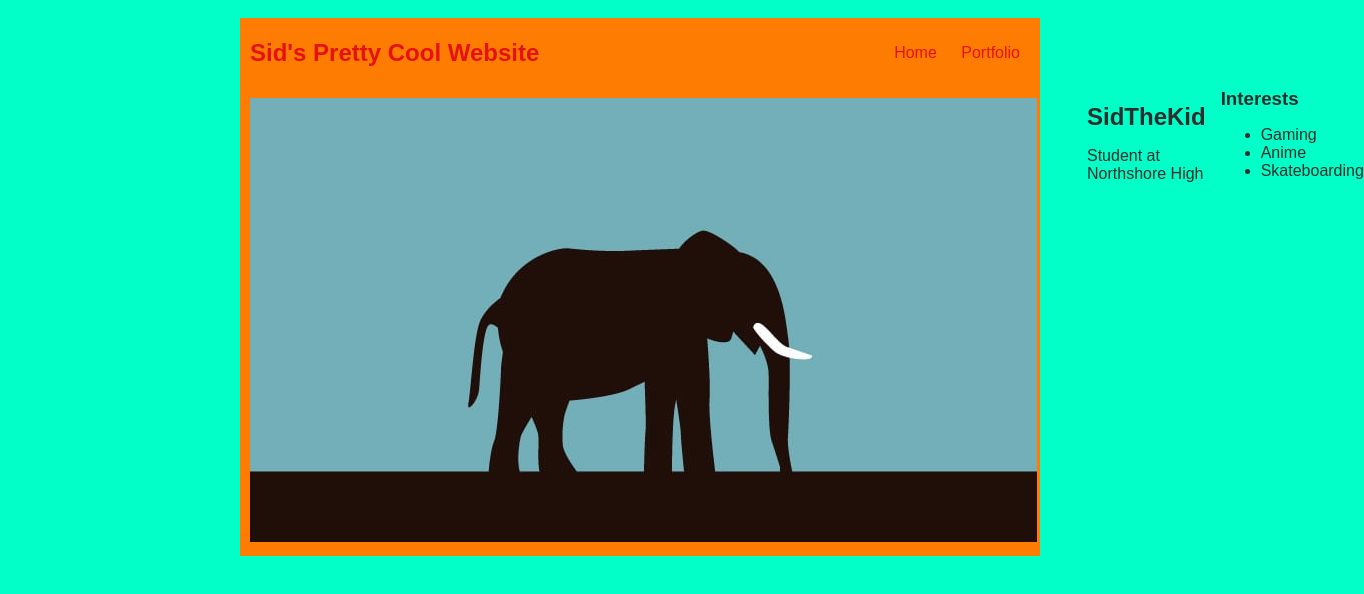
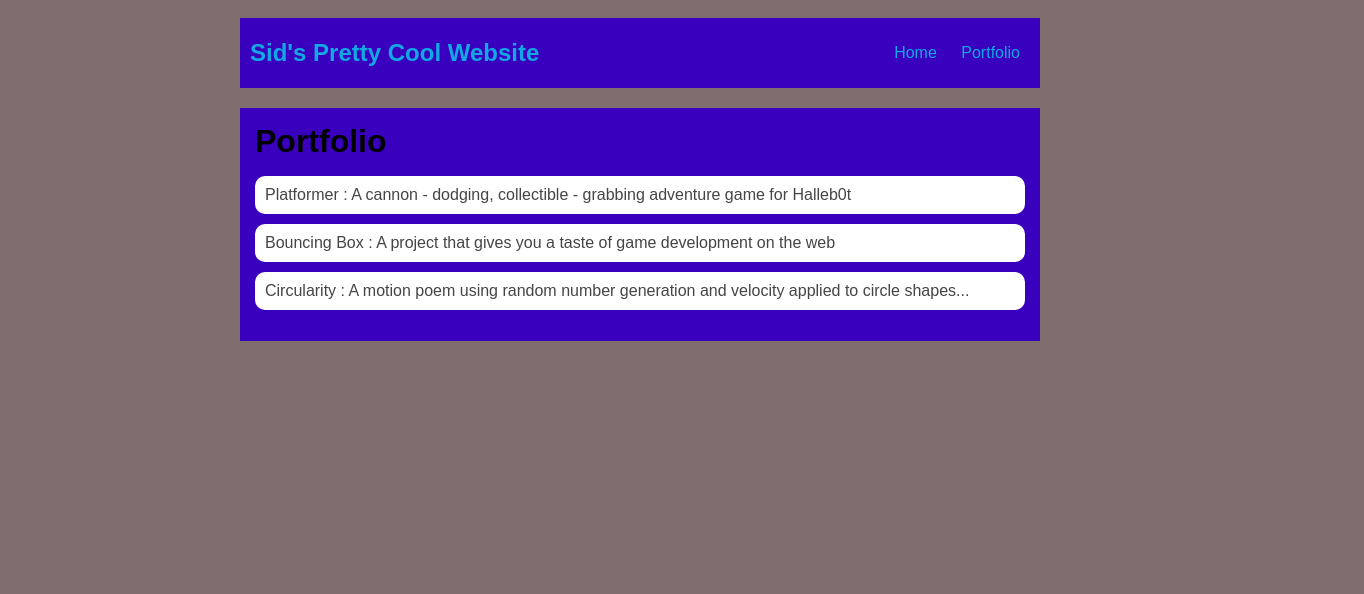
Before and after one commit to sidneymcmillan/sidneymcmillan.github.io, a plain HTML site: page portfolio.html in a window 1280 px wide. Shown: the whole page, 1364 px wide, since content can reach past the window. Drawn offline with Linux system fonts and the light colour scheme.

Commit message:
add portfolio.html file

```diff
--- a/Index.HTML
+++ b/portfolio.html
@@ -4,7 +4,7 @@
         <title>Sid's Amazing Website</title>
         <style>
             body {
-                background: rgb(2, 255, 200);
+                background: rgb(128, 110,110 );
                 color: rgb(45, 45, 45);
                 padding: 10px;
                 font-family: arial;
@@ -16,15 +16,16 @@
 
             /* navigation menu */
             nav {
-                background: rgb(255, 124, 2);
-                margin: bottom 20px;
+                background: rgb(57, 0, 190);
+                margin: 0 auto;
+                margin-bottom: 20px;
                 display: flex;
                 padding: 10px;
             }
             h1 {
                 display: flex;
                 align-items: center;
-                color: rgb(228, 18, 18);
+                color: rgb(18, 168, 228);
                 flex: 1;
                 margin: 0;
             }
@@ -37,12 +38,12 @@
             }
             a {
                 text-decoration: none;
-                color: rgb(228, 18, 18);
+                color: rgb(18, 168, 228);
             }
 
             /* main container area beneath menu */
             main {
-                background: rgb(255, 124, 2);
+                background: rgb(57, 0, 190);
                 display: flex;
             }
             .sidebar {
@@ -63,6 +64,34 @@
             h2, h3 {
                 margin: 0px;
             }
+
+            /* portfolio styles */
+            .content h1 {
+                color: black;
+            }
+
+            #portfolio {
+                list-style-type: none;
+                padding-left: 0;
+            }
+
+            #portfolio li {
+                background: #fff;
+                padding: 10px;
+                border-radius: 10px;
+                margin-bottom: 10px;
+            }
+
+            #portfolio li:hover {
+                background: #eee;
+            }
+
+            #portfolio a {
+                text-decoration: none;
+                color: #454545;
+            }
+
+
         </style>
     </head>
 
@@ -83,28 +112,18 @@
             </nav>
 
 
-            <main>
-                <!-- Sidebar section -->
-                <div class = 'sidebar'>
-                   <img class = "sidebar- img" src = "images/random.jpg">
-                </div>
+        <main>
+            <div class="content">
+                <h1>Portfolio</h1>
+                <ul id="portfolio">
+                    <li><a href="projects/platformer/">Platformer : A cannon - dodging, collectible - grabbing adventure game for Halleb0t</a></li>
+                    <li><a href="projects/bouncing-box/">Bouncing Box : A project that gives you a taste of game development on the web </a></li>
+                    <li><a href="projects/circularity/">Circularity : A motion poem using random number generation and velocity applied to circle shapes...</a></li>
+                </ul>
+            </div>
 
-                <!-- Content section -->
-                <div class ="content">
 
-                    <h2>SidTheKid</h2>
-                    <p>Student at Northshore High</p>
-                </div>
-                <!-- Interests section -->
-                <div id = "intrests">
-                    <h3>Interests</h3>
-                    <ul>
-                        <li>Gaming</li>
-                        <li>Anime</li>
-                        <li>Skateboarding</li>
-                    </ul>
-                </div>
-            </main>
+        </main>
       </div>
     </body>
 </html>
```
Also changed, not shown: index.html (added, +112 -0 lines).
